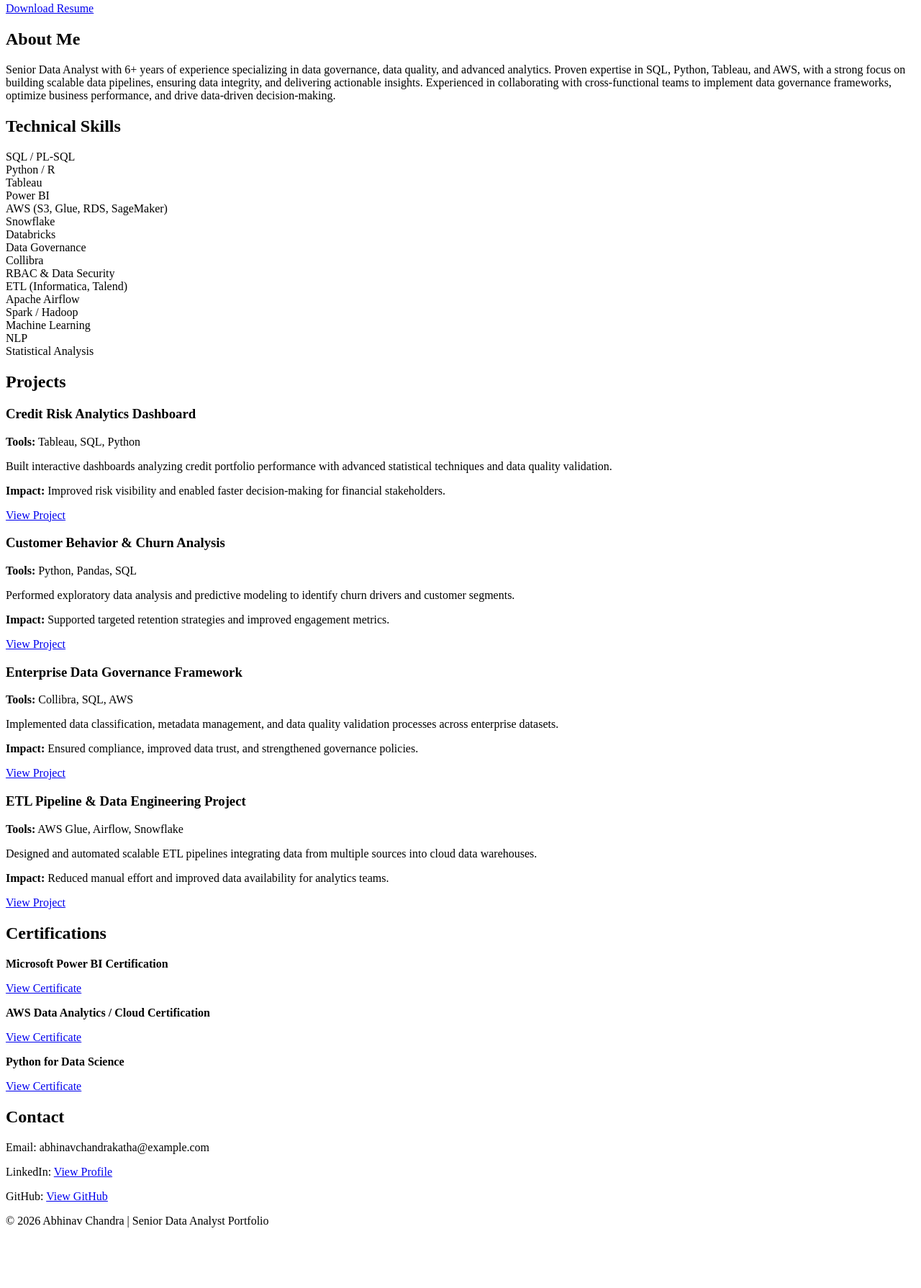
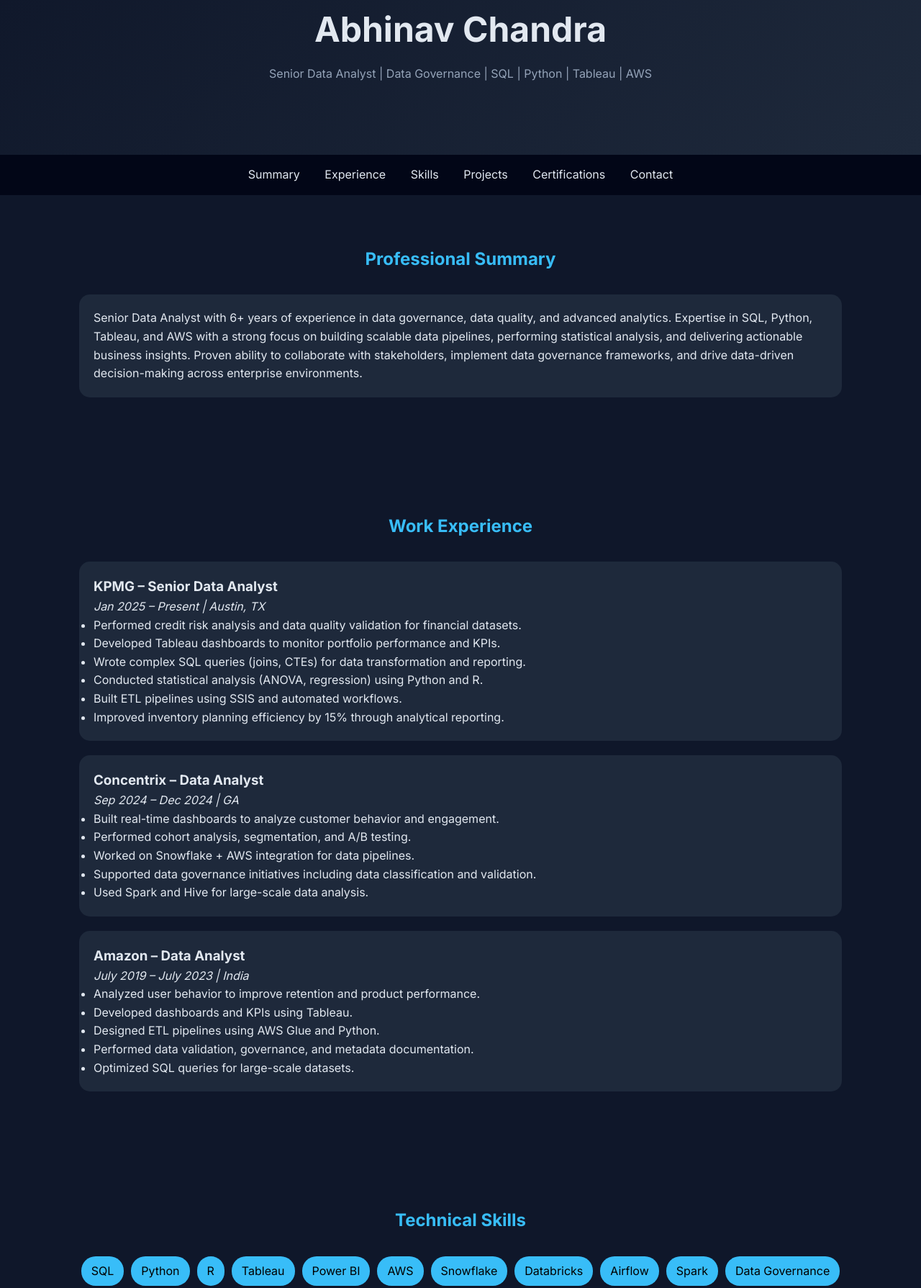
Before and after one commit to AbhinavAnalyst/portfolio, a plain HTML site: page index.html in a window 1280 px wide. Shown: the part 97-1886 px from the top of the page at 72% size. Before the commit the page ends 1818 px from the top, so only its background shows below. Drawn offline with Linux system fonts and the light colour scheme.

Commit message:
Refactor index.html for improved structure and content

```diff
--- a/index.html
+++ b/index.html
@@ -1,130 +1,176 @@
-<!-- Only showing UPDATED sections for clarity -->
+<!DOCTYPE html>
+<html lang="en">
+<head>
+  <meta charset="UTF-8">
+  <meta name="viewport" content="width=device-width, initial-scale=1.0">
+  <title>Abhinav Chandra | Data Analyst Portfolio</title>
+  <link href="https://fonts.googleapis.com/css2?family=Inter:wght@300;400;600;700&display=swap" rel="stylesheet">
+
+  <style>
+    * { margin:0; padding:0; box-sizing:border-box; }
+    body { font-family:'Inter', sans-serif; background:#0f172a; color:#e2e8f0; line-height:1.6; }
+
+    header { text-align:center; padding:100px 20px; background:linear-gradient(135deg,#0f172a,#1e293b); }
+    header h1 { font-size:3rem; }
+    header p { color:#94a3b8; margin-top:10px; }
+
+    nav { position:sticky; top:0; background:#020617; padding:15px; text-align:center; }
+    nav a { color:#e2e8f0; margin:0 15px; text-decoration:none; }
+    nav a:hover { color:#38bdf8; }
+
+    section { max-width:1100px; margin:auto; padding:70px 20px; }
+    h2 { text-align:center; margin-bottom:30px; color:#38bdf8; }
+
+    .card {
+      background:#1e293b;
+      padding:20px;
+      border-radius:15px;
+      margin-bottom:20px;
+    }
+
+    .skills { display:flex; flex-wrap:wrap; gap:10px; justify-content:center; }
+    .skill { background:#38bdf8; color:#000; padding:8px 14px; border-radius:20px; }
+
+    footer { text-align:center; padding:30px; color:#94a3b8; }
+  </style>
+</head>
+
+<body>
 
 <header>
   <h1>Abhinav Chandra</h1>
   <p>Senior Data Analyst | Data Governance | SQL | Python | Tableau | AWS</p>
-  <a class="btn" href="resume.pdf" download>Download Resume</a>
 </header>
 
-<section id="about" class="about">
-  <h2>About Me</h2>
+<nav>
+  <a href="#summary">Summary</a>
+  <a href="#experience">Experience</a>
+  <a href="#skills">Skills</a>
+  <a href="#projects">Projects</a>
+  <a href="#certifications">Certifications</a>
+  <a href="#contact">Contact</a>
+</nav>
+
+<!-- PROFESSIONAL SUMMARY -->
+<section id="summary">
+  <h2>Professional Summary</h2>
+  <div class="card">
     <p>
-    Senior Data Analyst with 6+ years of experience specializing in data governance, data quality, and advanced analytics.
-    Proven expertise in SQL, Python, Tableau, and AWS, with a strong focus on building scalable data pipelines,
-    ensuring data integrity, and delivering actionable insights. Experienced in collaborating with cross-functional teams
-    to implement data governance frameworks, optimize business performance, and drive data-driven decision-making.
+      Senior Data Analyst with 6+ years of experience in data governance, data quality, and advanced analytics.
+      Expertise in SQL, Python, Tableau, and AWS with a strong focus on building scalable data pipelines,
+      performing statistical analysis, and delivering actionable business insights.
+      Proven ability to collaborate with stakeholders, implement data governance frameworks,
+      and drive data-driven decision-making across enterprise environments.
     </p>
+  </div>
 </section>
 
+<!-- WORK EXPERIENCE -->
+<section id="experience">
+  <h2>Work Experience</h2>
+
+  <div class="card">
+    <h3>KPMG – Senior Data Analyst</h3>
+    <p><i>Jan 2025 – Present | Austin, TX</i></p>
+    <ul>
+      <li>Performed credit risk analysis and data quality validation for financial datasets.</li>
+      <li>Developed Tableau dashboards to monitor portfolio performance and KPIs.</li>
+      <li>Wrote complex SQL queries (joins, CTEs) for data transformation and reporting.</li>
+      <li>Conducted statistical analysis (ANOVA, regression) using Python and R.</li>
+      <li>Built ETL pipelines using SSIS and automated workflows.</li>
+      <li>Improved inventory planning efficiency by 15% through analytical reporting.</li>
+    </ul>
+  </div>
+
+  <div class="card">
+    <h3>Concentrix – Data Analyst</h3>
+    <p><i>Sep 2024 – Dec 2024 | GA</i></p>
+    <ul>
+      <li>Built real-time dashboards to analyze customer behavior and engagement.</li>
+      <li>Performed cohort analysis, segmentation, and A/B testing.</li>
+      <li>Worked on Snowflake + AWS integration for data pipelines.</li>
+      <li>Supported data governance initiatives including data classification and validation.</li>
+      <li>Used Spark and Hive for large-scale data analysis.</li>
+    </ul>
+  </div>
+
+  <div class="card">
+    <h3>Amazon – Data Analyst</h3>
+    <p><i>July 2019 – July 2023 | India</i></p>
+    <ul>
+      <li>Analyzed user behavior to improve retention and product performance.</li>
+      <li>Developed dashboards and KPIs using Tableau.</li>
+      <li>Designed ETL pipelines using AWS Glue and Python.</li>
+      <li>Performed data validation, governance, and metadata documentation.</li>
+      <li>Optimized SQL queries for large-scale datasets.</li>
+    </ul>
+  </div>
+
+</section>
+
+<!-- SKILLS -->
 <section id="skills">
   <h2>Technical Skills</h2>
   <div class="skills">
-
-    <div class="skill">SQL / PL-SQL</div>
-    <div class="skill">Python / R</div>
+    <div class="skill">SQL</div>
+    <div class="skill">Python</div>
+    <div class="skill">R</div>
     <div class="skill">Tableau</div>
     <div class="skill">Power BI</div>
-
-    <div class="skill">AWS (S3, Glue, RDS, SageMaker)</div>
+    <div class="skill">AWS</div>
     <div class="skill">Snowflake</div>
     <div class="skill">Databricks</div>
-
+    <div class="skill">Airflow</div>
+    <div class="skill">Spark</div>
     <div class="skill">Data Governance</div>
     <div class="skill">Collibra</div>
-    <div class="skill">RBAC & Data Security</div>
-
-    <div class="skill">ETL (Informatica, Talend)</div>
-    <div class="skill">Apache Airflow</div>
-    <div class="skill">Spark / Hadoop</div>
-
-    <div class="skill">Machine Learning</div>
-    <div class="skill">NLP</div>
-    <div class="skill">Statistical Analysis</div>
-
   </div>
 </section>
 
+<!-- PROJECTS -->
 <section id="projects">
   <h2>Projects</h2>
-  <div class="projects">
 
   <div class="card">
     <h3>Credit Risk Analytics Dashboard</h3>
-      <p><b>Tools:</b> Tableau, SQL, Python</p>
-      <p>
-        Built interactive dashboards analyzing credit portfolio performance with advanced statistical techniques
-        and data quality validation.
-      </p>
-      <p><b>Impact:</b> Improved risk visibility and enabled faster decision-making for financial stakeholders.</p>
-      <a class="btn" href="#">View Project</a>
+    <p>Built Tableau dashboards to analyze financial risk and KPIs.</p>
   </div>
 
   <div class="card">
-      <h3>Customer Behavior & Churn Analysis</h3>
-      <p><b>Tools:</b> Python, Pandas, SQL</p>
-      <p>
-        Performed exploratory data analysis and predictive modeling to identify churn drivers and customer segments.
-      </p>
-      <p><b>Impact:</b> Supported targeted retention strategies and improved engagement metrics.</p>
-      <a class="btn" href="#">View Project</a>
+    <h3>Customer Churn Analysis</h3>
+    <p>Used Python and SQL to identify churn patterns and improve retention.</p>
   </div>
 
   <div class="card">
-      <h3>Enterprise Data Governance Framework</h3>
-      <p><b>Tools:</b> Collibra, SQL, AWS</p>
-      <p>
-        Implemented data classification, metadata management, and data quality validation processes across enterprise datasets.
-      </p>
-      <p><b>Impact:</b> Ensured compliance, improved data trust, and strengthened governance policies.</p>
-      <a class="btn" href="#">View Project</a>
+    <h3>ETL Pipeline Automation</h3>
+    <p>Developed AWS-based ETL pipelines for scalable data processing.</p>
   </div>
 
+</section>
+
+<!-- CERTIFICATIONS -->
+<section id="certifications">
+  <h2>Certifications</h2>
+
   <div class="card">
-      <h3>ETL Pipeline & Data Engineering Project</h3>
-      <p><b>Tools:</b> AWS Glue, Airflow, Snowflake</p>
-      <p>
-        Designed and automated scalable ETL pipelines integrating data from multiple sources into cloud data warehouses.
-      </p>
-      <p><b>Impact:</b> Reduced manual effort and improved data availability for analytics teams.</p>
-      <a class="btn" href="#">View Project</a>
-    </div>
-
+    <ul>
+      <li>Microsoft Power BI Certification</li>
+      <li>Python for Data Science</li>
+      <li>AWS Data Analytics Certification</li>
+    </ul>
   </div>
 </section>
 
-<section id="certifications">
-  <h2>Certifications</h2>
-  <div class="certifications">
-    <div class="cert-card">
-      <p><b>Microsoft Power BI Certification</b></p>
-      <a href="#" target="_blank">View Certificate</a>
-    </div>
-    <div class="cert-card">
-      <p><b>AWS Data Analytics / Cloud Certification</b></p>
-      <a href="#" target="_blank">View Certificate</a>
-    </div>
-    <div class="cert-card">
-      <p><b>Python for Data Science</b></p>
-      <a href="#" target="_blank">View Certificate</a>
-    </div>
-  </div>
-</section>
-
-<section id="contact" class="contact">
+<!-- CONTACT -->
+<section id="contact">
   <h2>Contact</h2>
   <p>Email: abhinavchandrakatha@example.com</p>
-  <p>LinkedIn:
-    <a href="https://www.linkedin.com/in/abhinav-chandra-189b35353" target="_blank">
-      View Profile
-    </a>
-  </p>
-  <p>GitHub:
-    <a href="https://github.com/yourusername" target="_blank">
-      View GitHub
-    </a>
-  </p>
+  <p>LinkedIn: https://www.linkedin.com/in/abhinav-chandra-189b35353</p>
 </section>
 
 <footer>
-  <p>© 2026 Abhinav Chandra | Senior Data Analyst Portfolio</p>
+  <p>© 2026 Abhinav Chandra</p>
 </footer>
+
+</body>
+</html>
```
Lines whose indentation alone changed are shown as unchanged.
